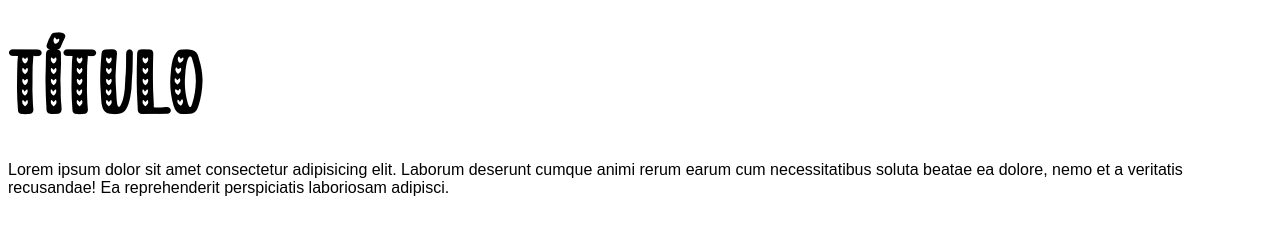
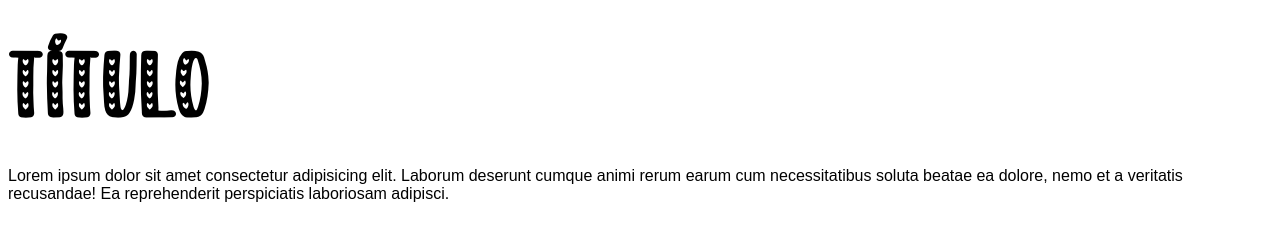
Before and after one commit to machado-vitor-santos/html-css, a plain HTML site: page Estudos/HTML e CSS/Ex018/fonte02.html in a window 1280 px wide. Drawn offline with Linux system fonts and the light colour scheme.

```diff
--- a/Estudos/HTML e CSS/Ex018/fonte02.html
+++ b/Estudos/HTML e CSS/Ex018/fonte02.html
@@ -22,7 +22,7 @@
 
         h1 {
             font-family: 'Love', 'Times New Roman', Times, serif;
-            font-size: 3.1em;
+            font-size: 3.2em;
         }
     </style>
 </head>
```
